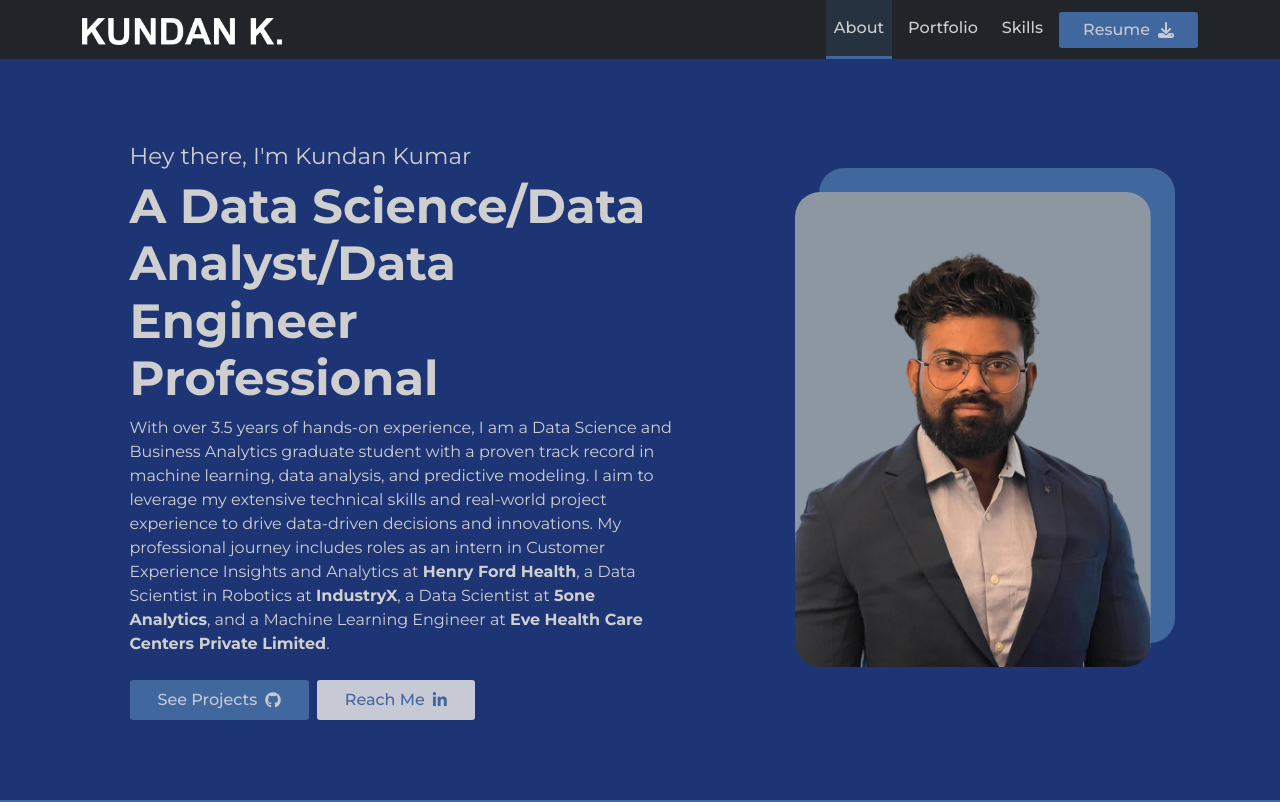
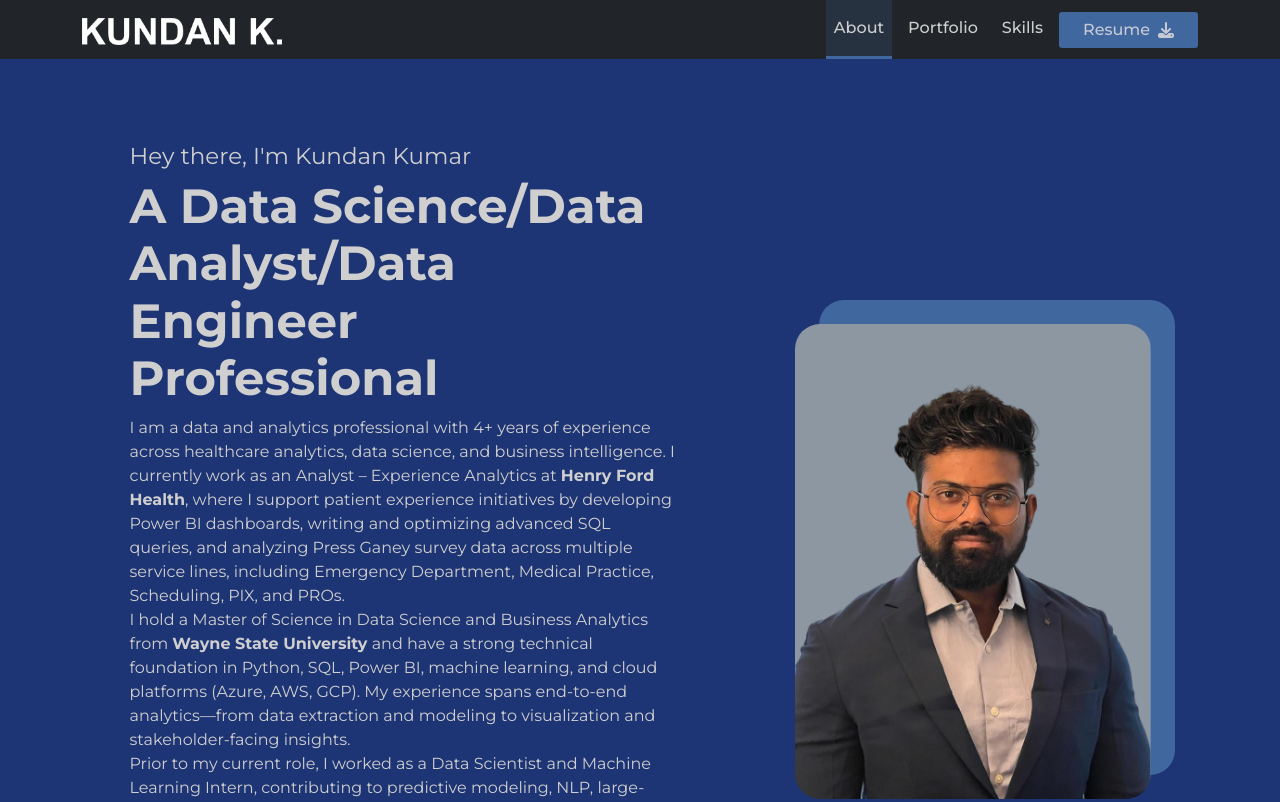
Before and after one commit to kundankr4/kundan_portfolio.github.io, a plain HTML site: page index.html in a window 1280 px wide. Shown: the top 802 px of the page. Drawn offline with Linux system fonts and the light colour scheme.

Commit message:
Revise portfolio content and update personal details
Updated the content of the portfolio webpage to reflect new professional experience and skills.

```diff
--- a/index.html
+++ b/index.html
@@ -75,12 +75,22 @@
                         <p class="intro">Hey there, I'm Kundan Kumar</p>
                         <h1>A Data Science/Data Analyst/Data Engineer Professional</h1>
                         <p>
-                            With over 3.5 years of hands-on experience, I am a Data Science and Business Analytics graduate student with a proven track record in machine learning, data analysis, and predictive modeling.
-                            I aim to leverage my extensive technical skills and real-world project experience to drive data-driven decisions and innovations. My professional journey includes roles as an intern in Customer
-                            Experience Insights and Analytics at <b>Henry Ford Health</b>, a Data Scientist in Robotics at <b>IndustryX</b>, a Data Scientist at <b>5one Analytics</b>, and a Machine Learning Engineer at
-                            <b>Eve Health Care Centers Private Limited</b>.
+                          I am a data and analytics professional with 4+ years of experience across healthcare analytics, data science,
+                          and business intelligence. I currently work as an Analyst – Experience Analytics at <b>Henry Ford Health</b>,
+                          where I support patient experience initiatives by developing Power BI dashboards, writing and optimizing
+                          advanced SQL queries, and analyzing Press Ganey survey data across multiple service lines, including
+                          Emergency Department, Medical Practice, Scheduling, PIX, and PROs.
                         </p>
-
+                          I hold a Master of Science in Data Science and Business Analytics from <b>Wayne State University</b> and have a
+                          strong technical foundation in Python, SQL, Power BI, machine learning, and cloud platforms
+                          (Azure, AWS, GCP). My experience spans end-to-end analytics—from data extraction and modeling to
+                          visualization and stakeholder-facing insights.
+                        </p>
+                          Prior to my current role, I worked as a Data Scientist and Machine Learning Intern, contributing to predictive
+                          modeling, NLP, large-scale data processing, and cloud-based solutions in healthcare, consulting, and applied
+                          AI projects. I enjoy translating complex data into clear, actionable insights and am focused on continuing to
+                          grow into advanced analytics and data science roles within healthcare.
+                        </p>
                         <ul class="d-flex gap-2 align-items-center mt-4">
                             <li>
                                 <a href="https://github.com/kundankr4" title="github" target="_blank"
```
